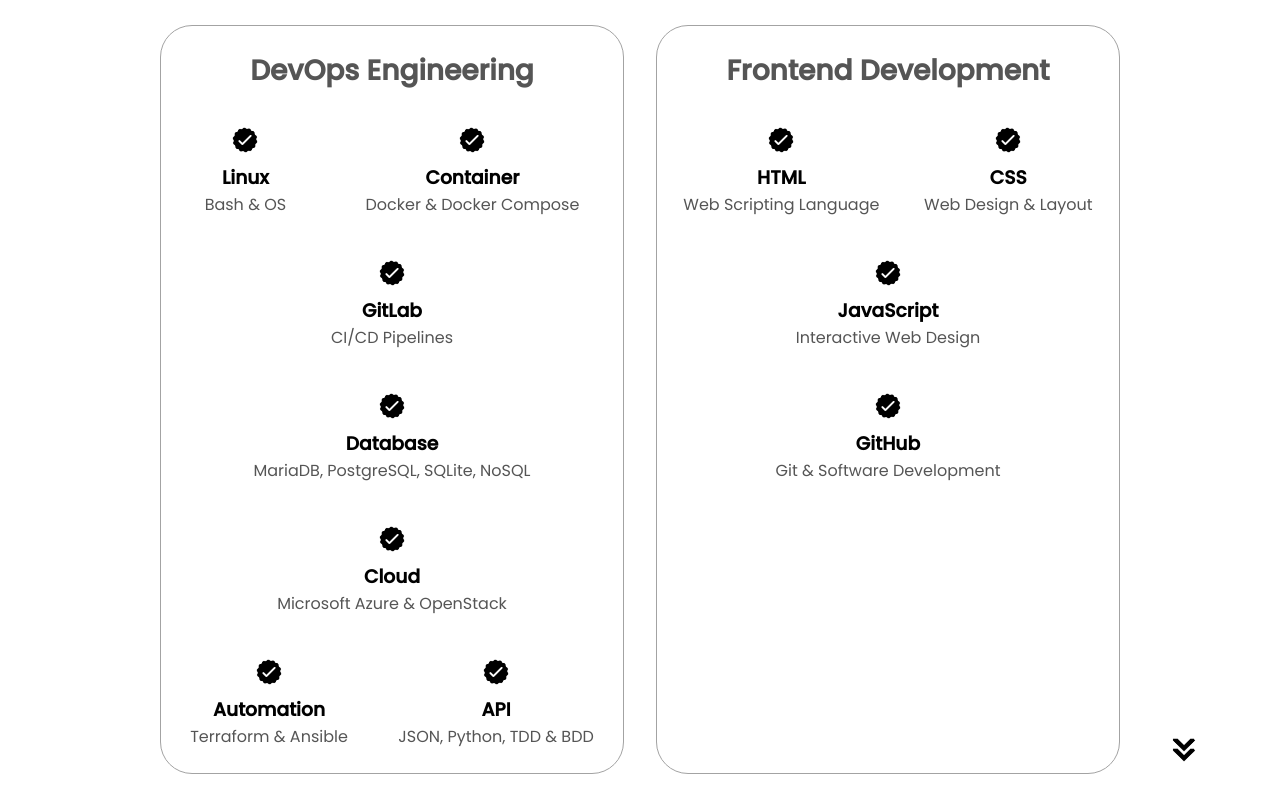
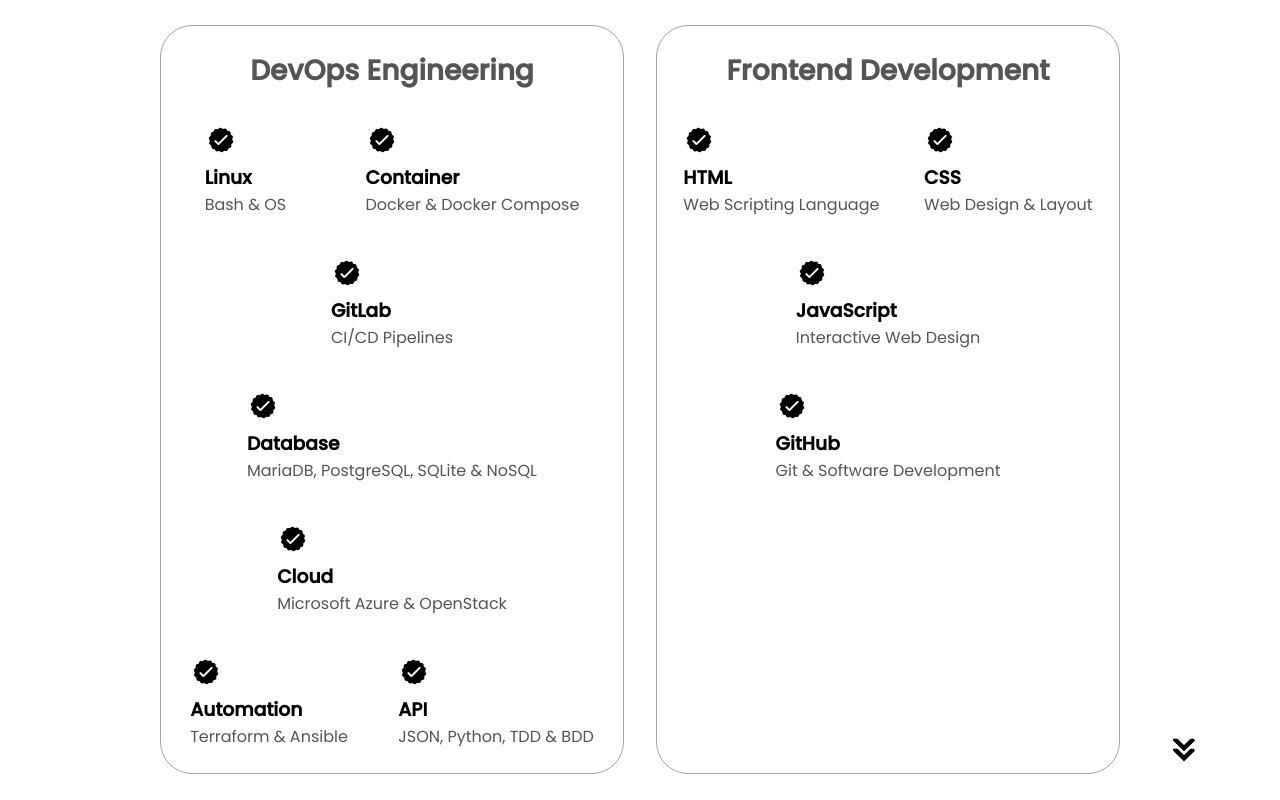
Before and after one commit to T3res4-DOE/html-css-js-portfolio, a plain HTML site: page index.html in a window 1280 px wide. Shown: the part 1800-2600 px from the top of the page. Drawn offline with Linux system fonts and the light colour scheme; files whose address does not match are found by name.

Commit message:
text align and styling

```diff
--- a/index.html
+++ b/index.html
@@ -118,7 +118,7 @@
                                 <img src="./assets//checkmark.png" alt="Experience icon" class="icon"/>
                                 <div>
                                     <h3>Database</h3>
-                                    <p>MariaDB, PostgreSQL, SQLite, NoSQL</p>
+                                    <p>MariaDB, PostgreSQL, SQLite & NoSQL</p>
                                 </div>
                             </article>
                             <article>
--- a/style.css
+++ b/style.css
@@ -352,7 +352,7 @@ section {
 
 .article-container {
     display: flex;
-    /* text-align: initial; */
+    text-align: initial;
     flex-wrap: wrap;
     flex-direction: row;
     gap: 2.5rem;
```
